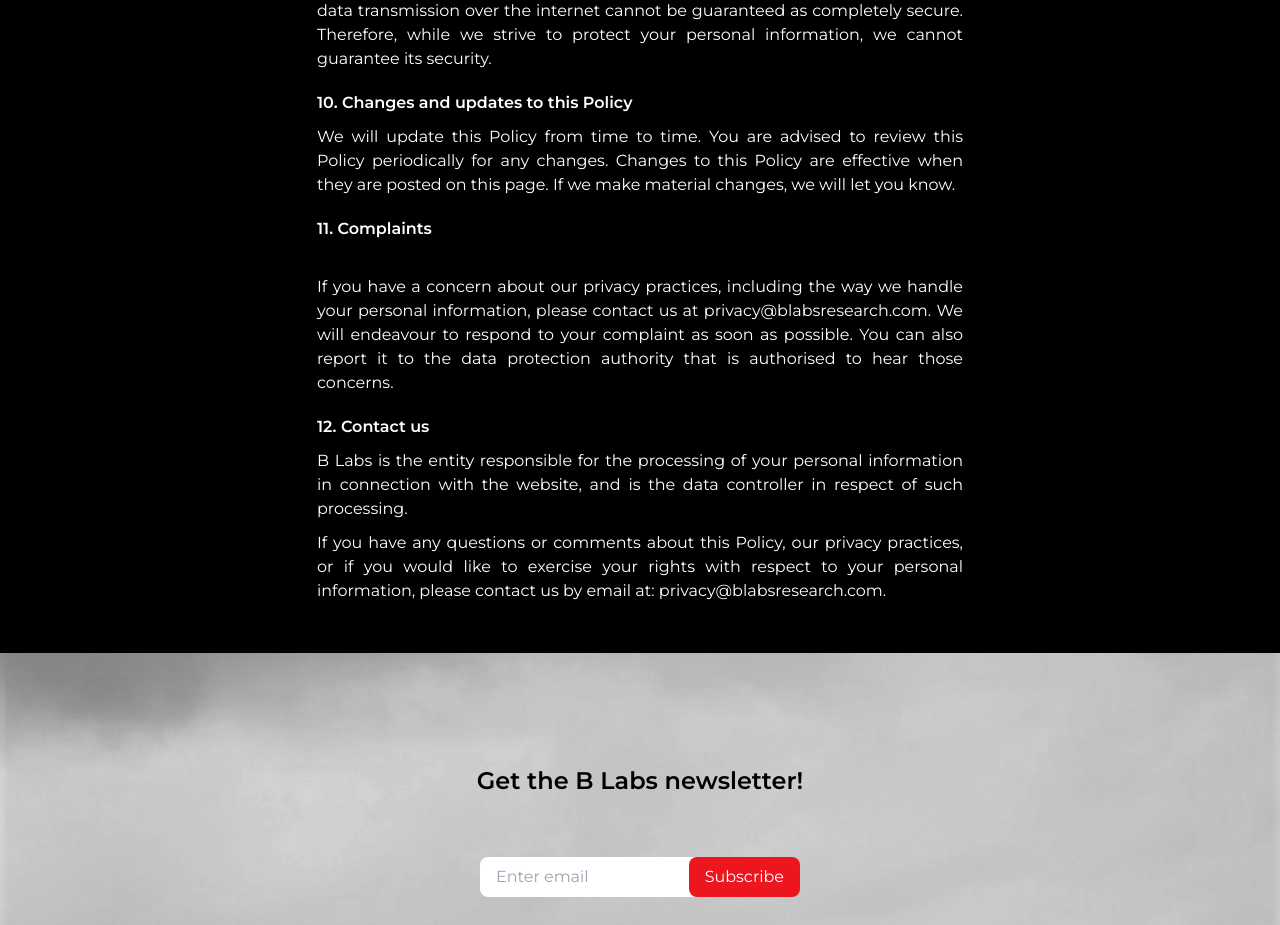
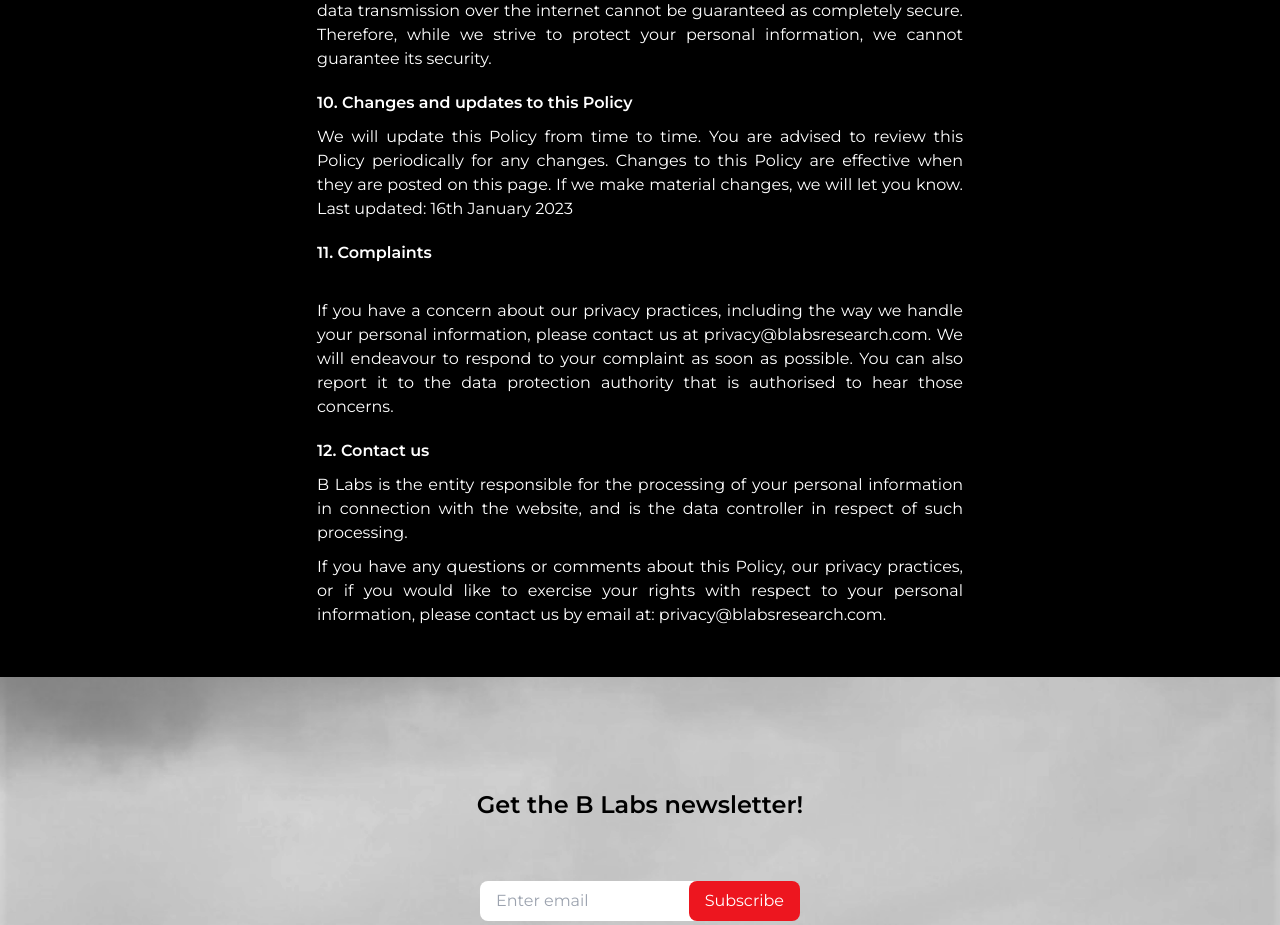
Before and after one commit to BLabsResearch/B-Labs-Website, a Next.js app: page /policy in a window 1280 px wide. Shown: the part 7840-8765 px from the top of the page. Built offline with nearby package versions, Linux system fonts and the light colour scheme.

Commit message:
suprememods

```diff
--- a/pages/cookies.tsx
+++ b/pages/cookies.tsx
@@ -99,6 +99,7 @@
                 <p>
                     We will update this Policy from time to time. You are advised to review this Policy periodically for any changes.
                     Changes to this Policy are effective when they are posted on this page. If we make material changes, we will let you know.
+                    Last updated: 16th January 2023
                 </p>
             </div>
             <Footer />
--- a/pages/policy.tsx
+++ b/pages/policy.tsx
@@ -249,7 +249,11 @@
 
                 <p className="space-y-2.5">
                  <p className="text-white font-semibold">10. Changes and updates to this Policy</p>
-                 <p>We will update this Policy from time to time. You are advised to review this Policy periodically for any changes. Changes to this Policy are effective when they are posted on this page. If we make material changes, we will let you know.</p>
+                 <p>
+                    We will update this Policy from time to time. You are advised to review this Policy periodically for any changes.
+                    Changes to this Policy are effective when they are posted on this page. If we make material changes, we will let you know.
+                    Last updated: 16th January 2023
+                 </p>
                 </p>
 
                 <p className="space-y-2.5">
```
